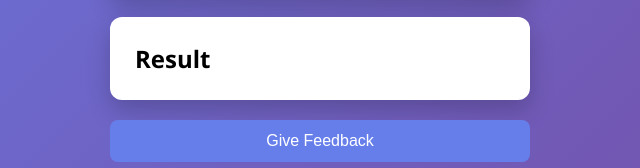
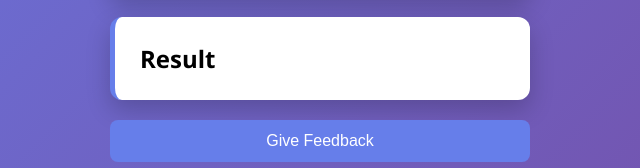
Before and after one commit to bhanutejanagulu2/pathfinder-ai, a plain HTML site: page index.html in a window 1280 px wide. Shown: the part 488-656 px from the top of the page, 320-960 px from the left. Drawn offline with Linux system fonts and the light colour scheme.

Commit message:
Update style.css

```diff
--- a/style.css
+++ b/style.css
@@ -90,6 +90,12 @@ button:hover {
     border-radius: 12px;
     box-shadow: 0 10px 25px rgba(0, 0, 0, 0.2);
     text-align: left;
+    border-left: 5px solid #667eea; /* highlight */
+    transition: 0.3s;
+}
+
+.result-card:hover {
+    transform: scale(1.02);
 }
 
 /* Result Title */
```
